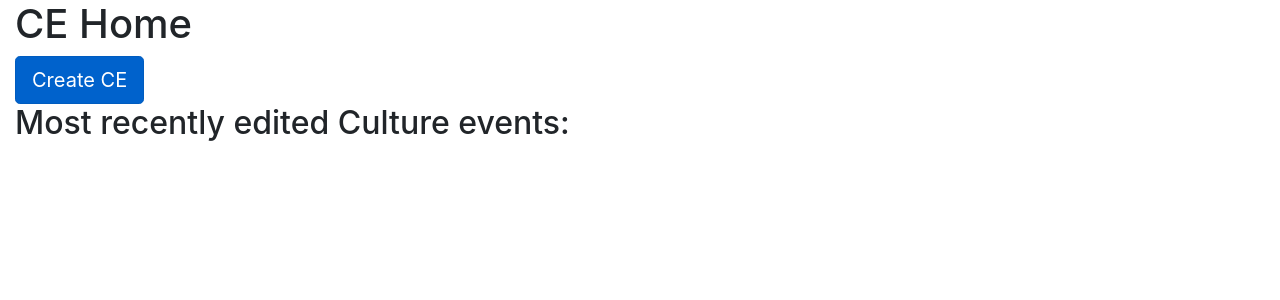
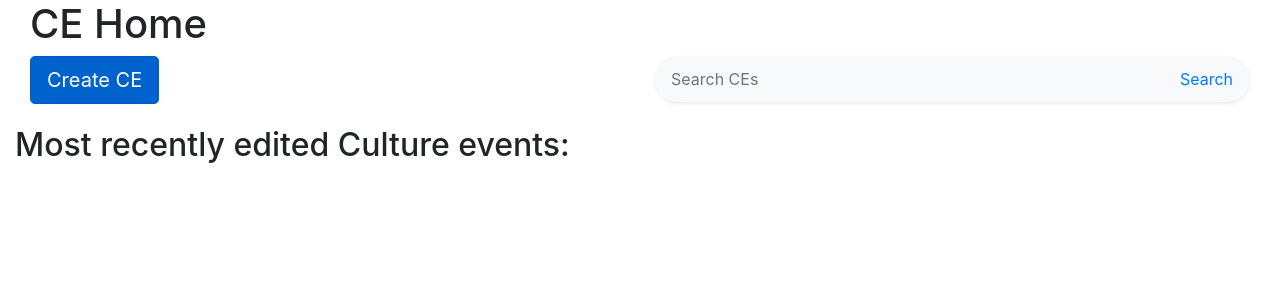
Before and after one commit to stevetasticsteve/CLA_Hub, a Django app: page /CE/ in a window 1280 px wide. Shown: the part 110-410 px from the top of the page. Run offline with Django 3.2, Linux system fonts and the light colour scheme; data that the repository does not hold is empty; some libraries are stand-ins or nearby versions.

Commit message:
Added a search bar to home. Currently doesn't do anything

```diff
--- a/CE/templates/CE/home_page.html
+++ b/CE/templates/CE/home_page.html
@@ -5,15 +5,29 @@
     <title>CE Home</title>
 </head>
 
-<div>
-<h1>CE Home</h1>
-    <div>
-        <a href="{% url 'CE:new' %}" class="btn btn-primary btn-lg active" role="button" id="create_CE"
-           aria-pressed="true">Create CE</a>
+<div class = container-fluid>
+    <h1>CE Home</h1>
+        <div class="row">
+            <div class="col">
+                <a href="{% url 'CE:new' %}" class="btn btn-primary btn-lg active" role="button" id="create_CE" aria-pressed="true">Create CE</a>
+            </div>
+            <div class="col">
+                <form method="get" action="/CE/search/"}>
+                    <div class="p-1 bg-light rounded rounded-pill shadow-sm mb-4">
+                    <div class="input-group">
+                    <input class="form-control border-0 bg-light" id="search" type="text" name="search" placeholder="Search CEs">
+                    <button class="btn btn-link text-primary" id="search_submit" type="submit">Search</button>
+                    </div>
+                    </div>
+                </form>
+            </div>
+        </div>
     </div>
 </div>
-<h2>Most recently edited Culture events:</h2>
 
-{% include 'CE/partial/CE_list.html' %}
+<div class="container-fluid">
+    <h2>Most recently edited Culture events:</h2>
+    {% include 'CE/partial/CE_list.html' %}
+</div>
 
 {% endblock %}
--- a/CE/urls.py
+++ b/CE/urls.py
@@ -14,7 +14,6 @@ urlpatterns = [
     path('questions_recent', views.questions_recent, name='questions_recent'),
     path('questions_unanswered', views.questions_unanswered, name='questions_unanswered'),
     path('<int:pk>', views.view, name='view'),
+    path('search/', views.search_CE, name='search_CE'),
     path('<slug:slug>', views.view_slug, name='view_slug'),
-
-
 ]
--- a/CE/views.py
+++ b/CE/views.py
@@ -244,3 +244,12 @@ def tag_list_page(request):
         'Tags': tags
     }
     return render(request, template, context)
+
+
+def search_CE(request):
+    template = 'CE/search.html'
+    search = request.GET.get('search')
+    context = {
+        'search': search
+    }
+    return render(request, template, context)
```
Also changed, not shown: CE/templates/CE/search.html (added, +11 -0 lines), Todo.md (+1 -1 lines).
